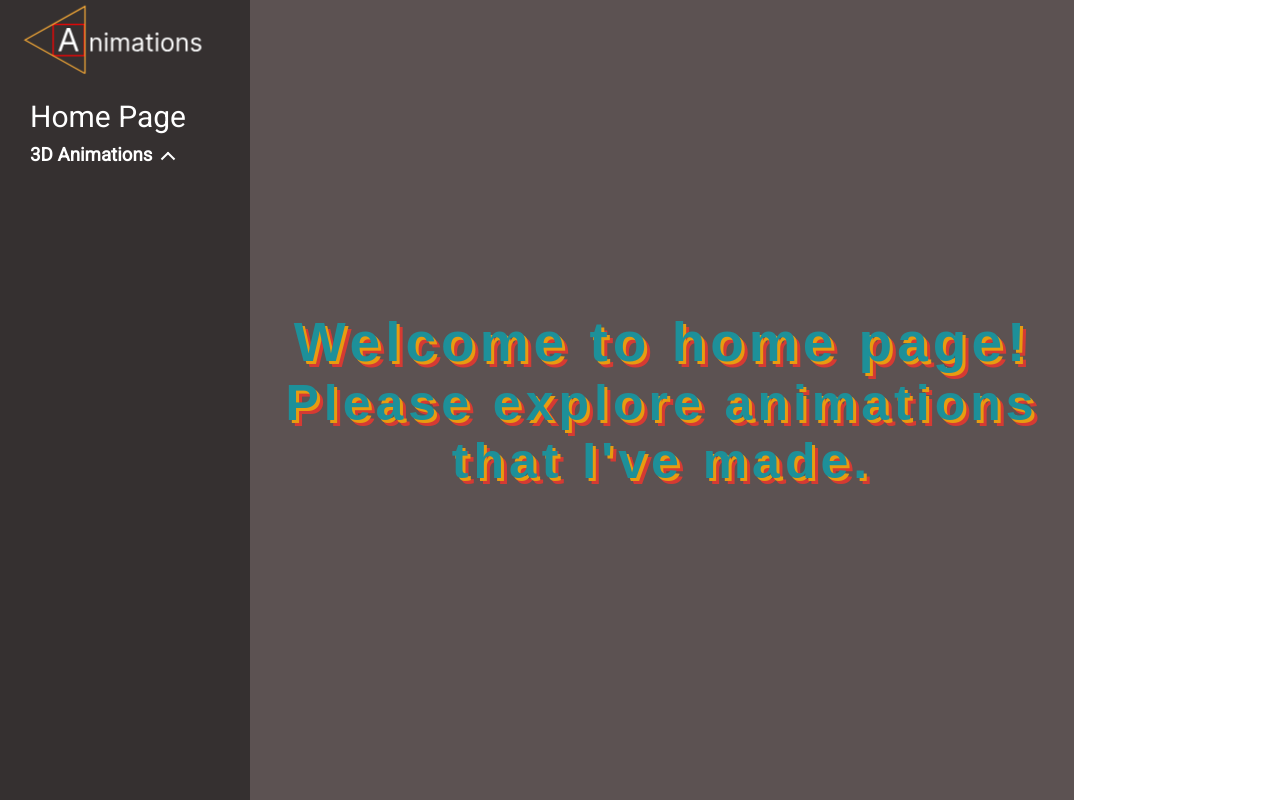
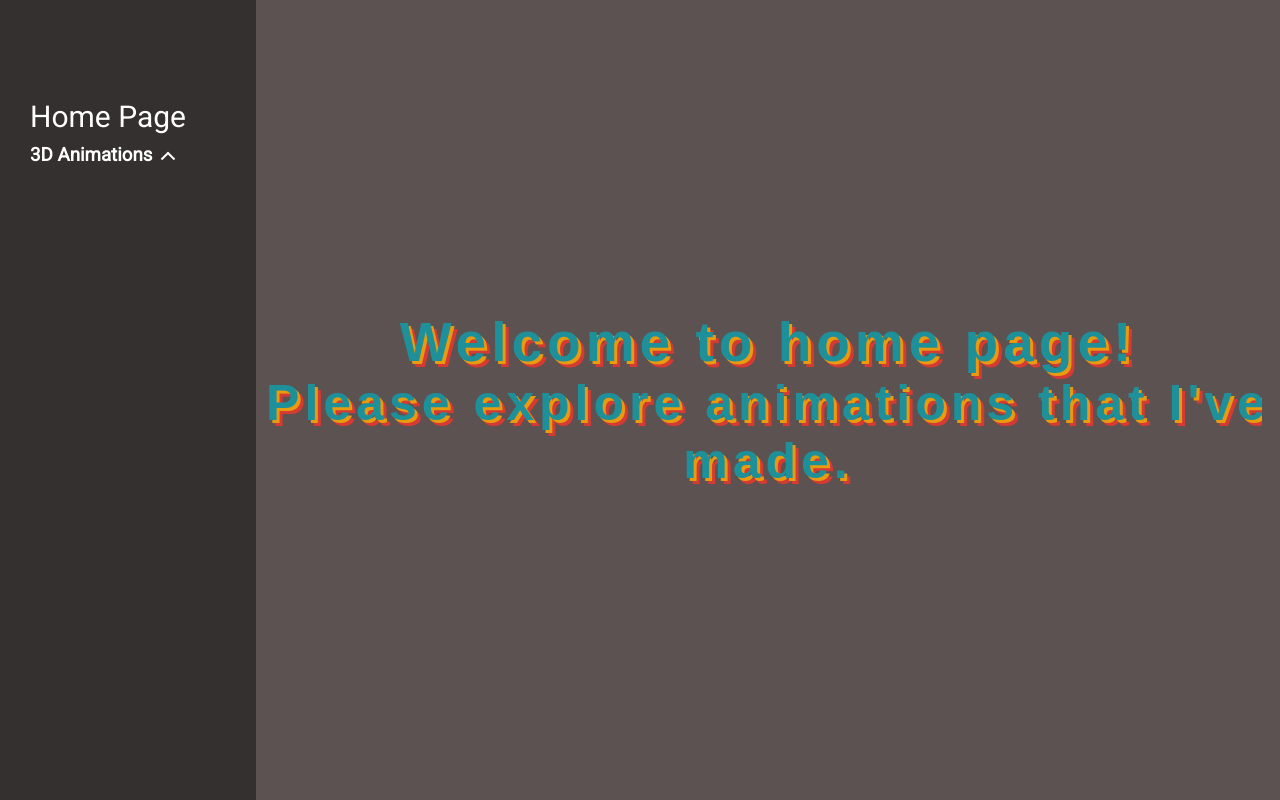
Before and after one commit to centek134/animations, a React (Create React App) app: page / in a window 1280 px wide. Built offline with nearby package versions, Linux system fonts and the light colour scheme; a web font is replaced by a local one.

Commit message:
changes added media query for basic mobile style

```diff
--- a/src/assets/scss/components/sidebar/sidebar.css
+++ b/src/assets/scss/components/sidebar/sidebar.css
@@ -3,6 +3,7 @@
   min-width: 250px;
   background-color: #353030;
   color: #ffffff;
+  flex: 0.2;
 }
 .side-nav .logo {
   width: 100%;
@@ -46,6 +47,11 @@
   -webkit-animation-fill-mode: forwards;
           animation-fill-mode: forwards;
 }
+@media screen and (max-width: 700px) {
+  .side-nav {
+    display: none;
+  }
+}
 .side-nav .sidebar_list .home_page_link {
   width: 100%;
   font-size: 30px;
--- a/src/assets/scss/components/sidebar/sidebar.scss
+++ b/src/assets/scss/components/sidebar/sidebar.scss
@@ -5,6 +5,7 @@ $white_color:#ffffff;
     min-width: 250px;
     background-color: $sidebar_background;
     color: $white_color;
+    flex: 0.2;
     .logo{
         width: 100%;
         svg{
@@ -38,6 +39,9 @@ $white_color:#ffffff;
             }
         }
     }
+    @media screen and (max-width:700px){
+        display: none;
+    }
 
     .sidebar_list .home_page_link{
         width: 100%;
```
Also changed, not shown: 1 other file (tests, documents, lock files or other folders).
